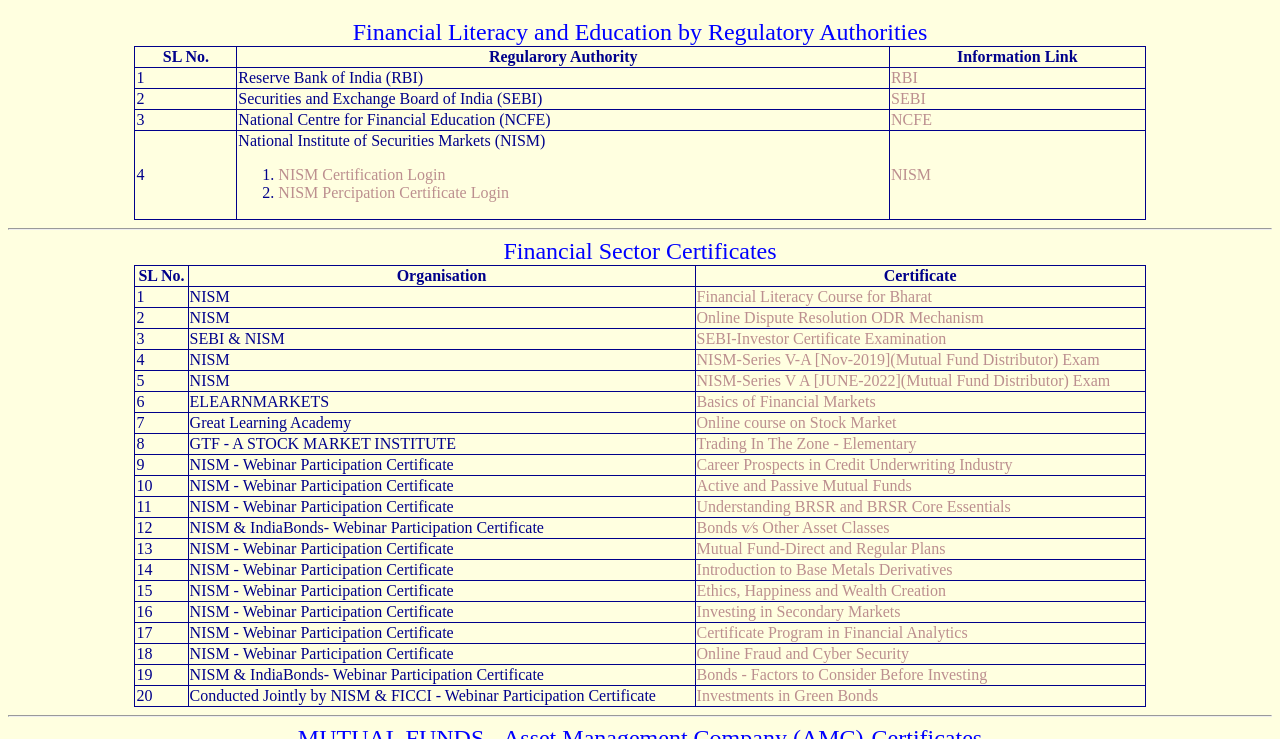
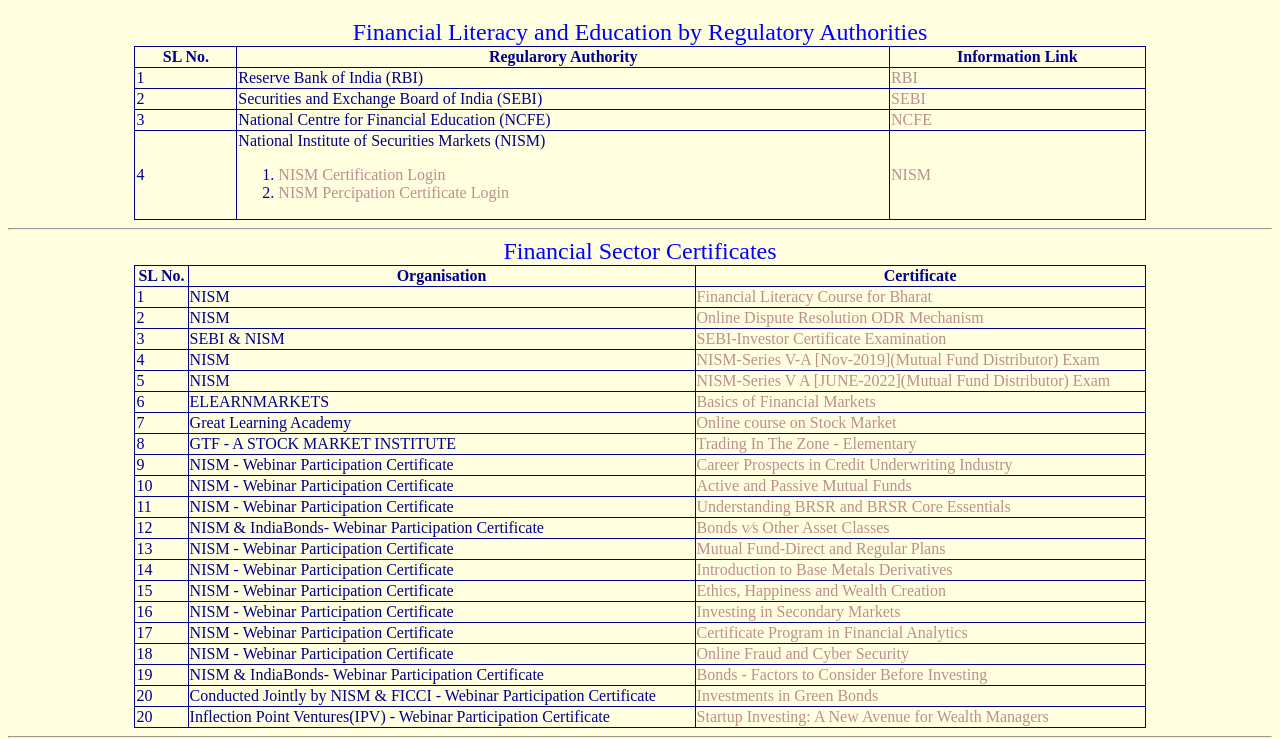
Before and after one commit to CHOUDHURYSTOCKS/FINANCIALLINKS, a plain HTML site: page Financial_education.html in a window 1280 px wide. Shown: the part 61-800 px from the top of the page. Drawn offline with Linux system fonts and the light colour scheme.

Commit message:
Update Financial_education.html

```diff
--- a/Financial_education.html
+++ b/Financial_education.html
@@ -198,6 +198,11 @@
 			<td>20</td>
 			<td>Conducted Jointly by NISM & FICCI - Webinar Participation Certificate</td>
 			<td><a href="Investments in Green Bonds.pdf" target="_blank">Investments in Green Bonds</a></td>
+		</tr>
+		<tr>
+			<td>20</td>
+			<td>Inflection Point Ventures(IPV) - Webinar Participation Certificate</td>
+			<td><a href="Startup Investing: A New Avenue for Wealth Managers.pdf" target="_blank">Startup Investing: A New Avenue for Wealth Managers</a></td>
 		</tr>
 	</table>
         <hr>
```
